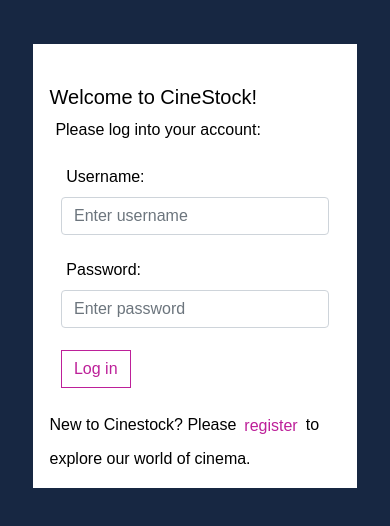
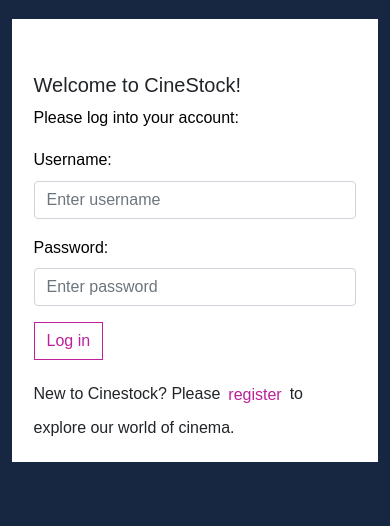
Before and after one commit to mgiota/cinestock, a React (Create React App) app in the folder client-2/: page / in a window 390 px wide. Shown: the top 526 px of the page. Built offline with nearby package versions, Linux system fonts and the light colour scheme.

Commit message:
Update styling.

```diff
--- a/client-2/src/components/login-view/login-view.scss
+++ b/client-2/src/components/login-view/login-view.scss
@@ -1,16 +1,7 @@
-body {
-    background-color: #172742;
-    font-family: 'Nanum Gothic', sans-serif;
-    font-weight: 300;
-    font-size: 18px;
-    line-height: 1.6;
-    margin: auto;
-}
-
 .login-page {
     background-color: #fff;
     margin: 5%;
-    padding: 2%;
+    padding: 5%;
 }
 
 .btn {
@@ -34,34 +25,24 @@ body {
     color: #0A8A87;
 }
 
-.btn-primary {
-    border-color: #BD2099;
-    border-radius: 0px;
-    margin: 2%;
-    margin-bottom: 0%;
-}
-
-.btn-primary:hover,
-.btn-primary:focus {
-    background-color: #BD2099;
-    border-color: #BD2099;
-    color: #fff;
-    transition-duration: 0.5s opacity;
-}
-
-button.btn.btn-primary:active {
-    background-color: #0A8A87;
-    border-color: #0A8A87;
-    color: #fff;
-}
-
 .container {
     margin: auto;
     background-color: #fff;
     padding: 1%
 }
 
+.label {
+    margin-top: 8px;
+}
+
 .modal-content {
     border-color: #BD2099;
     border-radius: 0px;
 }
+
+@media all and (max-width: 576px) {
+    div.login-page {
+        width: 98%;
+        margin: auto;
+    }
+}
--- a/client-2/src/components/movie-card/movie-card.scss
+++ b/client-2/src/components/movie-card/movie-card.scss
@@ -1,21 +1,20 @@
-* {
-    box-sizing: border-box;
-    margin: 2%;
-}
-
-.card-body {
-    padding: 1%;
+.card {
+    min-width: 350px;
+    max-width: 400px;
+    padding: 2%;
+    border-radius: 0%;
+    margin: 3%;
 }
 
 .card-deck {
     justify-content: center;
+    margin: auto;
 }
 
-.card {
-    min-width: 350px;
-    max-width: 400px;
+.card-img-top {
+    margin: 0%;
     padding: 1%;
-    border-radius: 0%;
+    padding-bottom: 5%;
 }
 
 .card-title {
@@ -24,23 +23,8 @@
 
 .flexbox {
     position: absolute;
-    margin-left: 80%;
-    margin-top: 0%;
-}
-
-
-@keyframes favme-hover {
-    from {
-        font-size: 26px;
-    }
-
-    50% {
-        font-size: 30px;
-    }
-
-    100% {
-        font-size: 26px;
-    }
+    margin-left: 75%;
+    margin-top: -2%;
 }
 
 .favme {
@@ -57,8 +41,26 @@
     }
 }
 
-.card-img-top {
-    margin: 0%;
-    padding: 5%;
-    padding-bottom: 0%
+@keyframes favme-hover {
+    from {
+        font-size: 26px;
+    }
+
+    50% {
+        font-size: 30px;
+    }
+
+    100% {
+        font-size: 26px;
+    }
 }
+
+@media all and (max-width: 576px) {
+    .card {
+        margin: auto;
+    }
+
+    .card-deck {
+        margin-top: 5%;
+    }
+}
--- a/client-2/src/components/movie-view/movie-view.scss
+++ b/client-2/src/components/movie-view/movie-view.scss
@@ -1,20 +1,5 @@
-* {
-    box-sizing: border-box;
-    font-family: 'Nanum Gothic', sans-serif;
-    color: #000;
-    font-weight: 300;
-    font-size: 18px;
-    line-height: 1.6;
-}
-
 .back-button {
     margin: 3%;
-}
-
-button.back-button.btn.btn-primary:active {
-    background-color: #0A8A87;
-    border-color: #0A8A87;
-    color: #fff;
 }
 
 .details {
--- a/client-2/src/components/movies-list/movies-list.scss
+++ b/client-2/src/components/movies-list/movies-list.scss
@@ -1,8 +1,9 @@
 .filter-group {
-    width: 100%;
+    width: 110%;
+    justify-content: center;
     margin: auto;
-    margin-left: 25%;
-
+    margin-top: 3%;
+    padding-left: 15%;
 }
 
 .filter {
@@ -11,10 +12,43 @@
     width: 50%;
     border-radius: 0px;
     font-size: 16px;
-    border-color: #172742;
+    border-color: #BD2099;
+    color: #BD2099;
+    background-color: #172742;
     padding-left: 2%;
 }
 
 select.form-control {
     width: 25%;
+    font-weight: 600;
+    padding-left: 8%;
 }
+
+select.form-control:hover,
+select.form-control:focus {
+    width: 25%;
+    border-color: #BD2099;
+    background-color: #172742;
+    color: #BD2099;
+}
+
+input.form-control:focus {
+    border-color: #BD2099;
+    box-shadow: none;
+}
+
+option {
+    background-color: #172742;
+    color: #BD2099;
+}
+
+@media all and (max-width: 576px) {
+    .filter-group {
+        width: 130%;
+        padding-left: 2%;
+    }
+
+    select.form-control {
+        padding-left: 3%;
+    }
+}
--- a/client-2/src/components/profile-view/profile-view.scss
+++ b/client-2/src/components/profile-view/profile-view.scss
@@ -1,19 +1,8 @@
-.deregister-btn {
+button.deregister-btn.btn.btn-primary {
     position: absolute;
-    margin-left: 40%;
-    margin-top: 1%;
-}
-
-button.deregister-btn.btn.btn-primary:active {
-    background-color: #0A8A87;
-    border-color: #0A8A87;
-    color: #fff;
-}
-
-button.ok-btn.btn.btn-primary:active {
-    background-color: #0A8A87;
-    border-color: #0A8A87;
-    color: #fff;
+    right: 25%;
+    margin-top: 0px;
+    margin-right: 0px;
 }
 
 .movie-link {
@@ -27,8 +16,14 @@ button.ok-btn.btn.btn-primary:active {
 
 .user-profile {
     background-color: #fff;
-    padding: 7%;
+    padding: 5%;
     margin: auto;
     margin-top: 4%;
     max-width: 900px;
 }
+
+@media all and (max-width: 576px) {
+    button.deregister-btn.btn.btn-primary {
+        right: 10%;
+    }
+}
```
